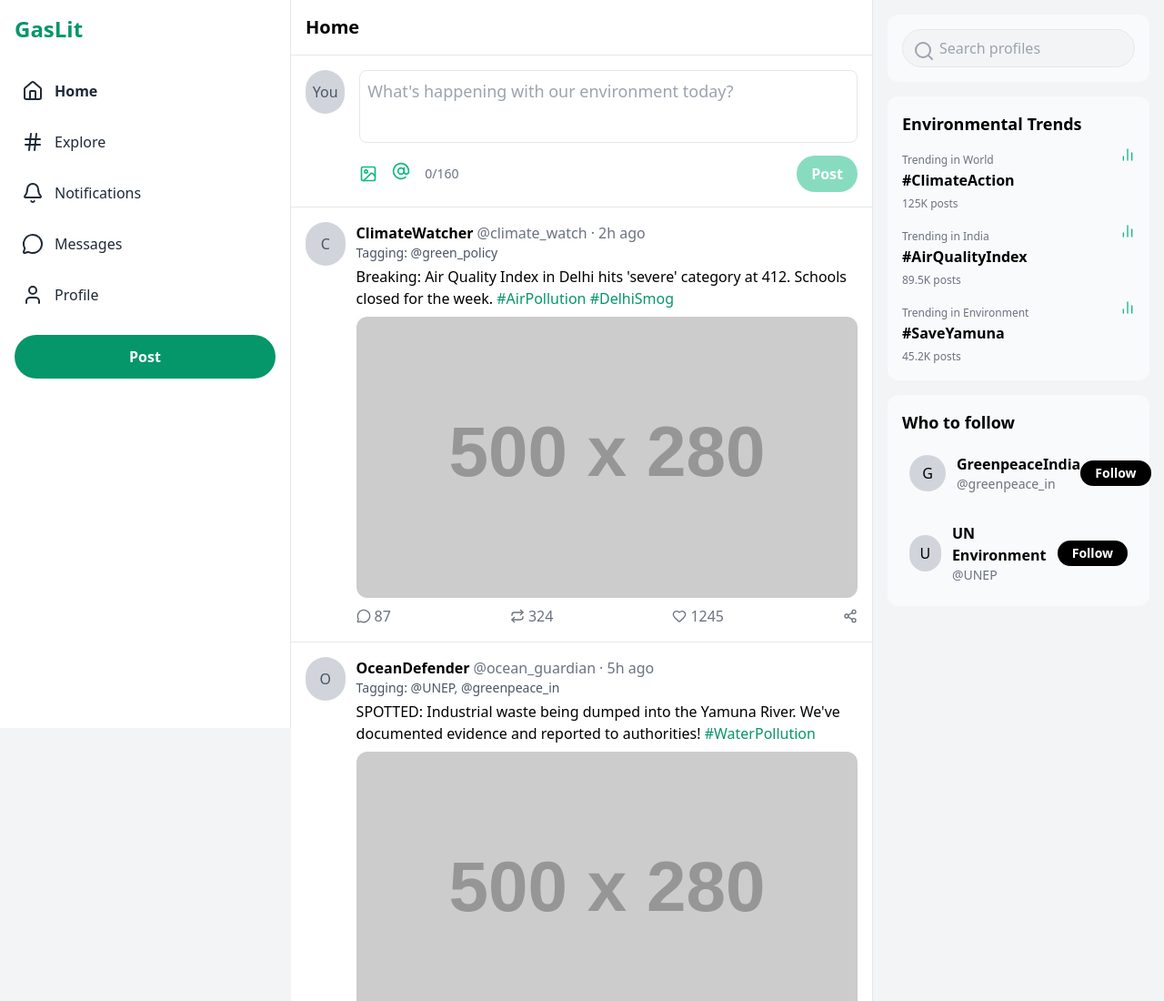
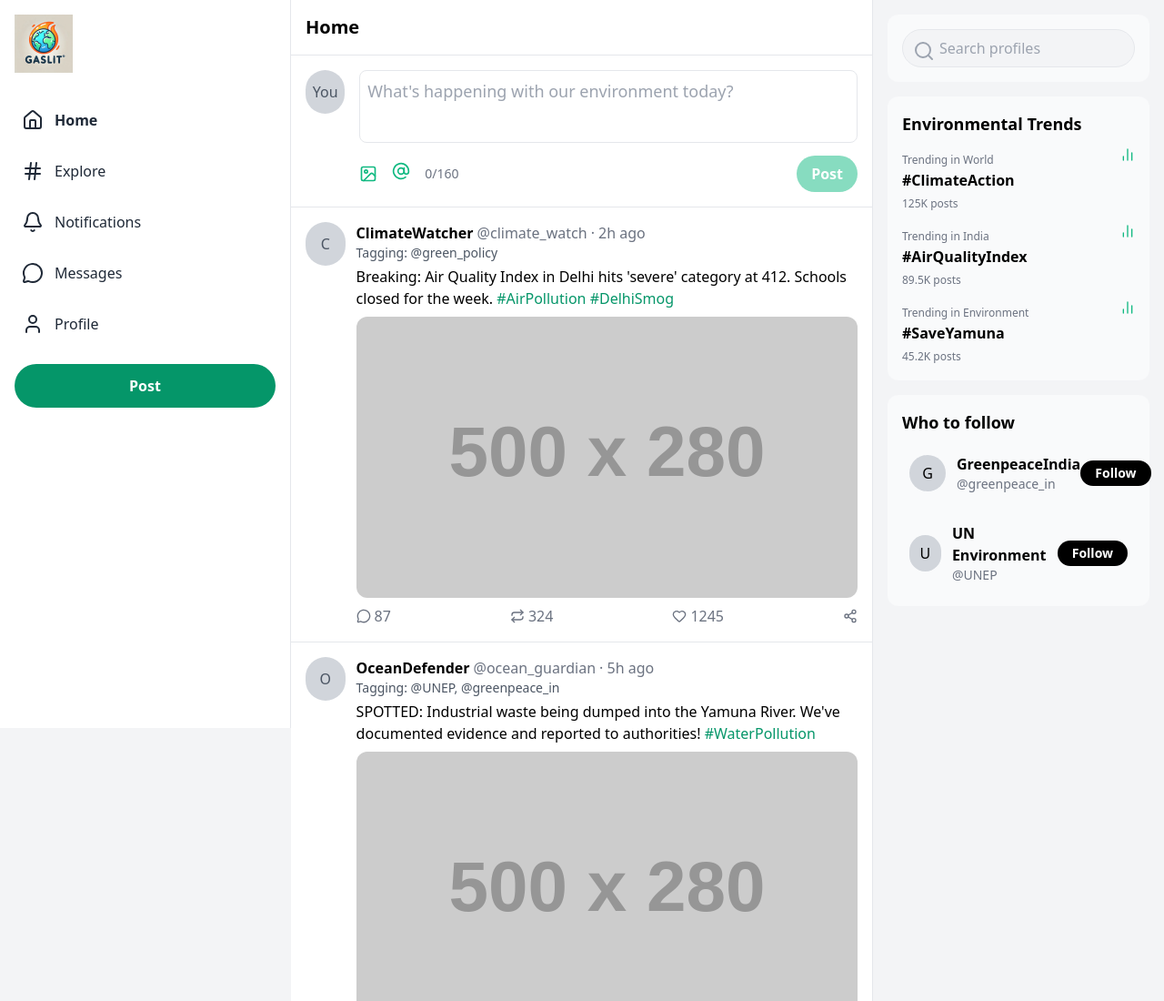
Before and after one commit to noddysnots/GasLit, a plain HTML site: page index.html in a window 1280 px wide. Shown: the top 1100 px of the page at 91% size. Drawn offline with nearby package versions, Linux system fonts and the light colour scheme; placeholder pictures from the web are drawn by us.

Commit message:
Update index.html

```diff
--- a/index.html
+++ b/index.html
@@ -13,9 +13,10 @@
     <div class="container mx-auto flex max-w-screen-xl">
         <!-- Left Sidebar -->
         <div class="w-1/4 p-4 bg-white border-r border-gray-200 hidden md:block h-screen sticky top-0">
-            <div class="mb-8">
-                <h1 class="text-2xl font-bold text-green-600">GasLit</h1>
-            </div>
+            <!-- With this: -->
+<div class="mb-8">
+    <img src="gaslit-logo.png" alt="GasLit Logo" class="h-16 w-auto">
+</div>
 
             <nav>
                 <ul class="space-y-4">
```
